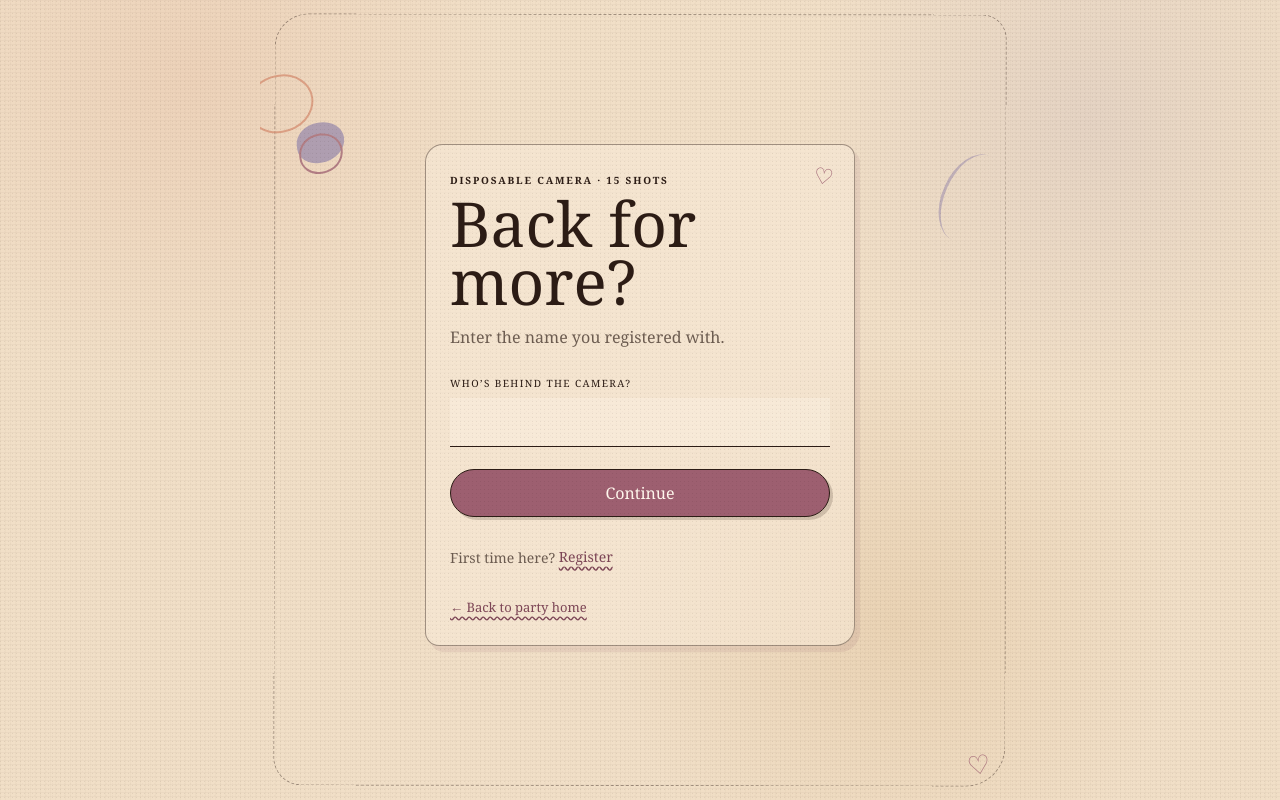
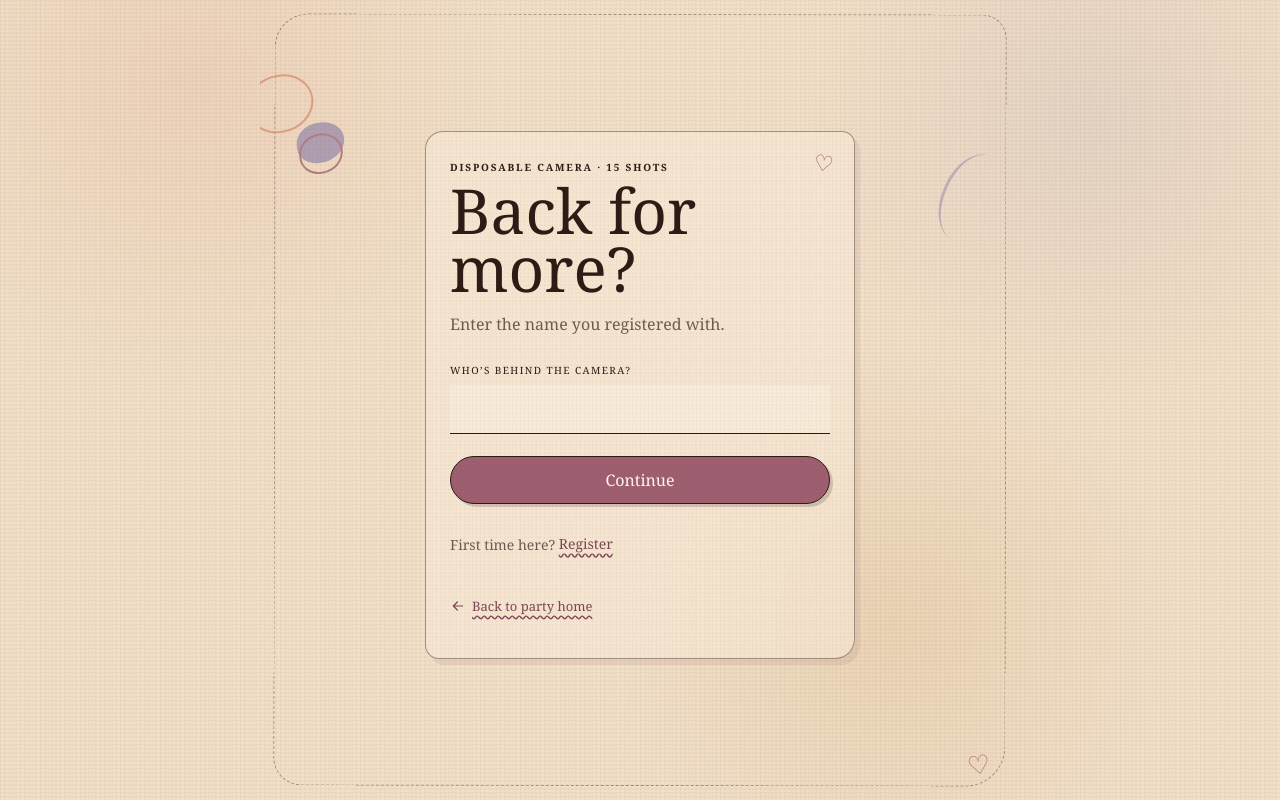
Before and after one commit to yanastasia/grad_party_webapp, a Next.js app: page /photos in a window 1280 px wide. Built offline with nearby package versions, Linux system fonts and the light colour scheme.

Commit message:
Replace photo flow arrow glyphs with SVG icons

```diff
--- a/app/photos/page.js
+++ b/app/photos/page.js
@@ -4,6 +4,22 @@ import Link from 'next/link';
 import { useEffect, useRef, useState } from 'react';
 
 const CHUNK_SIZE = 2 * 1024 * 1024;
+
+function ArrowLeftIcon({ size = 16 }) {
+  return (
+    <svg width={size} height={size} viewBox="0 0 24 24" fill="none" aria-hidden="true" style={{ flex: '0 0 auto' }}>
+      <path d="M19 12H5M11 6l-6 6 6 6" stroke="currentColor" strokeWidth="1.8" strokeLinecap="round" strokeLinejoin="round" />
+    </svg>
+  );
+}
+
+function SwitchCameraIcon({ size = 18 }) {
+  return (
+    <svg width={size} height={size} viewBox="0 0 24 24" fill="none" aria-hidden="true" style={{ flex: '0 0 auto' }}>
+      <path d="M4.5 8.5A8 8 0 0 1 18 5.6L20 8M20 8V3.5M20 8h-4.5M19.5 15.5A8 8 0 0 1 6 18.4L4 16M4 16v4.5M4 16h4.5" stroke="currentColor" strokeWidth="1.7" strokeLinecap="round" strokeLinejoin="round" />
+    </svg>
+  );
+}
 
 async function api(body) {
   const response = await fetch('/api/party', {
@@ -233,7 +249,7 @@ export default function PhotosPage() {
                 {authMode === 'login' ? 'Register' : 'Log in'}
               </button>
             </p>
-            <Link className="textBtn small" href="/">← Back to party home</Link>
+            <Link className="textBtn small" href="/" style={{ display: 'inline-flex', alignItems: 'center', gap: 6 }}><ArrowLeftIcon />Back to party home</Link>
           </div>
         </section>
       </main>
@@ -361,9 +377,9 @@ export default function PhotosPage() {
         {cameraError && <p className="errorText">{cameraError}</p>}
 
         <div className="cameraControls">
-          <Link className="controlBtn" href="/">← Party</Link>
+          <Link className="controlBtn" href="/" style={{ display: 'inline-flex', alignItems: 'center', justifyContent: 'center', gap: 5 }}><ArrowLeftIcon />Party</Link>
           <button className="shutterBtn" type="button" aria-label="Take photo" onClick={capturePhoto} />
-          <button className="controlBtn" type="button" onClick={() => setFacingMode(mode => mode === 'environment' ? 'user' : 'environment')}>↻ Switch</button>
+          <button className="controlBtn" type="button" onClick={() => setFacingMode(mode => mode === 'environment' ? 'user' : 'environment')} style={{ display: 'inline-flex', alignItems: 'center', justifyContent: 'center', gap: 5 }}><SwitchCameraIcon />Switch</button>
         </div>
 
         <button className="textBtn small" type="button" onClick={logout}>Not {guest.username}? Log out</button>
```
